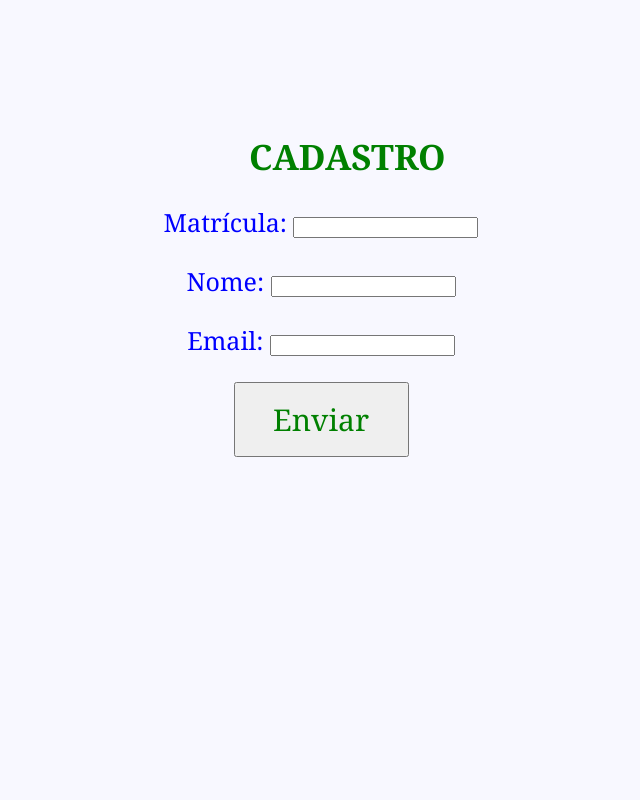
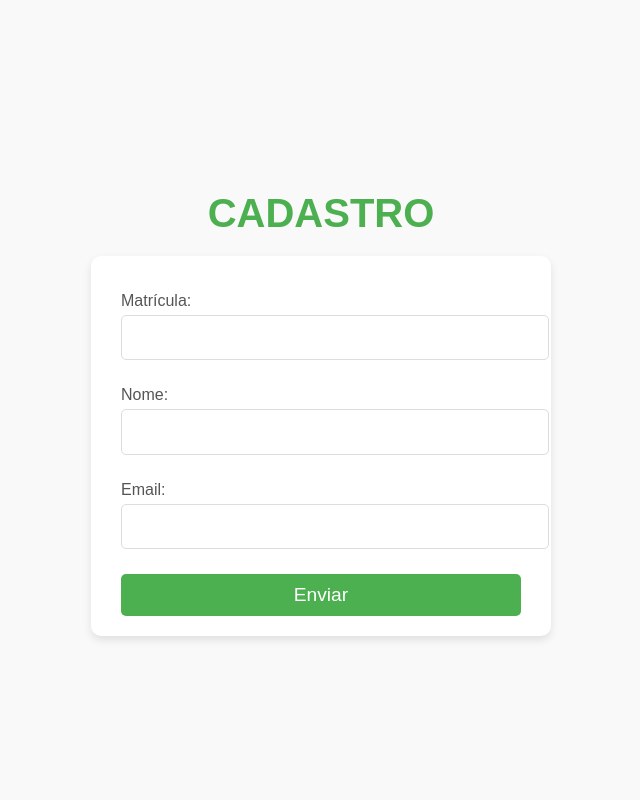
Before and after one commit to flowerssjoana/projetosoftware, a Django app: page /criar-conta/ in a window 1280 px wide. Shown: the whole page, without its empty margins (319-959 px from the left). Run offline with Django 5.2, Linux system fonts and the light colour scheme.

Commit message:
css criar conta

```diff
--- a/afpuc/afpuc/static/styleCriarConta.css
+++ b/afpuc/afpuc/static/styleCriarConta.css
@@ -1,25 +1,81 @@
-html {
-    height: 100%;
-    width: 100%;
-    background-color: ghostwhite;
+/* styleCriarConta.css */
+body {
+  font-family: 'Montserrat', sans-serif;
+  background-color: #f9f9f9;
+  color: #333;
+  margin: 0;
+  padding: 0;
+  display: flex;
+  flex-direction: column;
+  align-items: center;
+  justify-content: center;
+  min-height: 100vh;
+}
+
+h1 {
+  color: #4CAF50;
+  font-size: 2.5rem;
+  margin-bottom: 20px;
+  text-align: center;
+}
+
+form {
+  background-color: #fff;
+  padding: 20px 30px;
+  border-radius: 10px;
+  box-shadow: 0 4px 8px rgba(0, 0, 0, 0.1);
+  width: 100%;
+  max-width: 400px;
+}
+
+form p {
+  margin-bottom: 15px;
+}
+
+form label {
+  display: block;
+  font-size: 1rem;
+  color: #555;
+  margin-bottom: 5px;
+}
+
+form input {
+  width: 100%;
+  padding: 0.8rem;
+  font-size: 1rem;
+  border: 1px solid #ddd;
+  border-radius: 5px;
+  margin-bottom: 10px;
+  transition: border-color 0.3s;
+}
+
+form input:focus {
+  border-color: #4CAF50;
+  outline: none;
+}
+
+button {
+  width: 100%;
+  padding: 10px 15px;
+  font-size: 1.2rem;
+  color: #fff;
+  background-color: #4CAF50;
+  border: none;
+  border-radius: 5px;
+  cursor: pointer;
+  transition: background-color 0.3s;
+}
+
+button:hover {
+  background-color: #388E3C;
+}
+
+@media (max-width: 480px) {
+  form {
+      padding: 15px;
   }
+
   h1 {
-    font-size: 35px;
-    font-family:Georgia, 'Times New Roman', Times, serif ;
-    color: green;
-    padding-left: 560px;
-    padding-top: 110px;
+      font-size: 2rem;
   }
-  form {
-    font-size: 25px;
-    font-family:Georgia, 'Times New Roman', Times, serif ;
-    color: blue;
-    text-align: center;
-  }
-  button{
-    color:green;
-    font-size: 30px;
-    font-family:Georgia, 'Times New Roman', Times, serif ;
-    width: 175px;
-    height: 75px;
-  }
+}
```
Also changed, not shown: afpuc/db.sqlite3.
